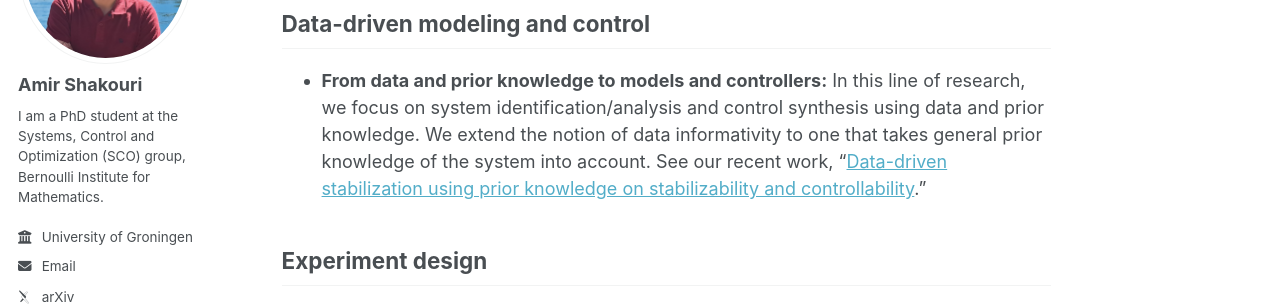
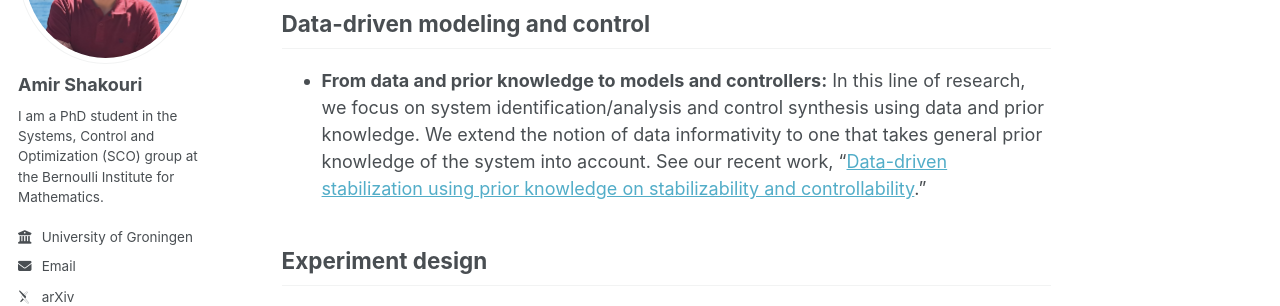
Before and after one commit to a-shakouri/a-shakouri.github.io, a Jekyll site: the page built from _pages/about.md, in a window 1280 px wide. Shown: the part 225-531 px from the top of the page. Built offline with Jekyll 4.4.1, drawn with Linux system fonts in a browser that asks for light colours; some web fonts are replaced; a script bundle is joined from its source files by our own code; library files that are not in the unit come from our copies.

Commit message:
Update _config.yml

```diff
--- a/_config.yml
+++ b/_config.yml
@@ -26,7 +26,7 @@ author:
   avatar           : "20230810_144750.jpg"
   name             : "Amir Shakouri"
   pronouns         : # example: "she/her"
-  bio              : "I am a PhD student at the Systems, Control and Optimization (SCO) group, Bernoulli Institute for Mathematics."
+  bio              : "I am a PhD student in the Systems, Control and Optimization (SCO) group at the Bernoulli Institute for Mathematics."
   location         :
   employer         : "University of Groningen"
   uri              : # URL
```
